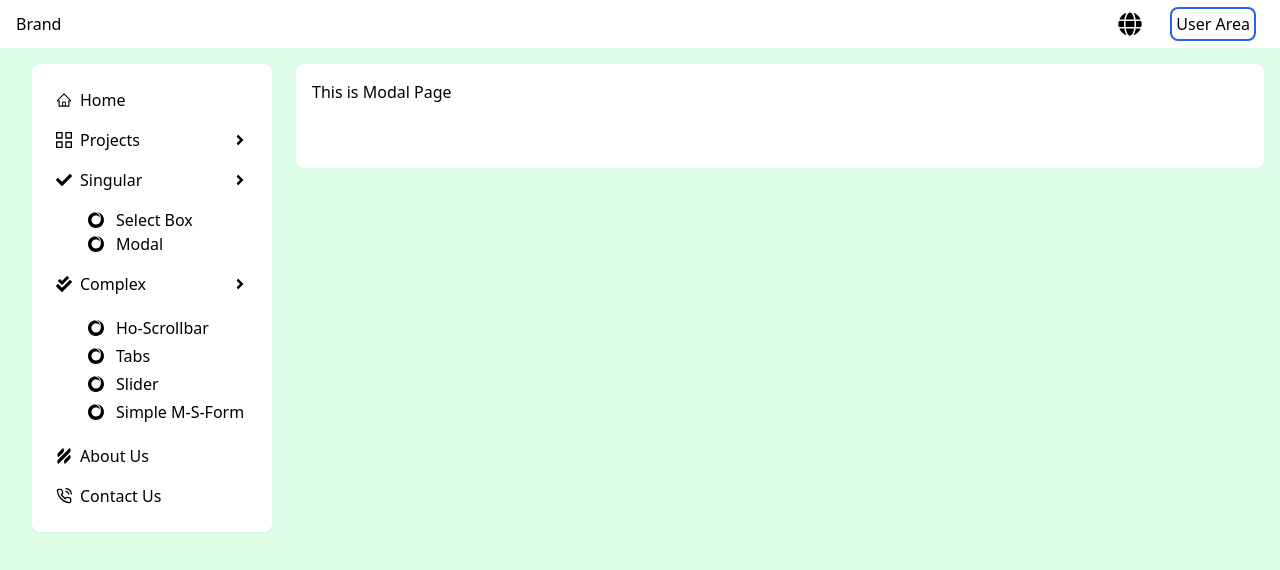
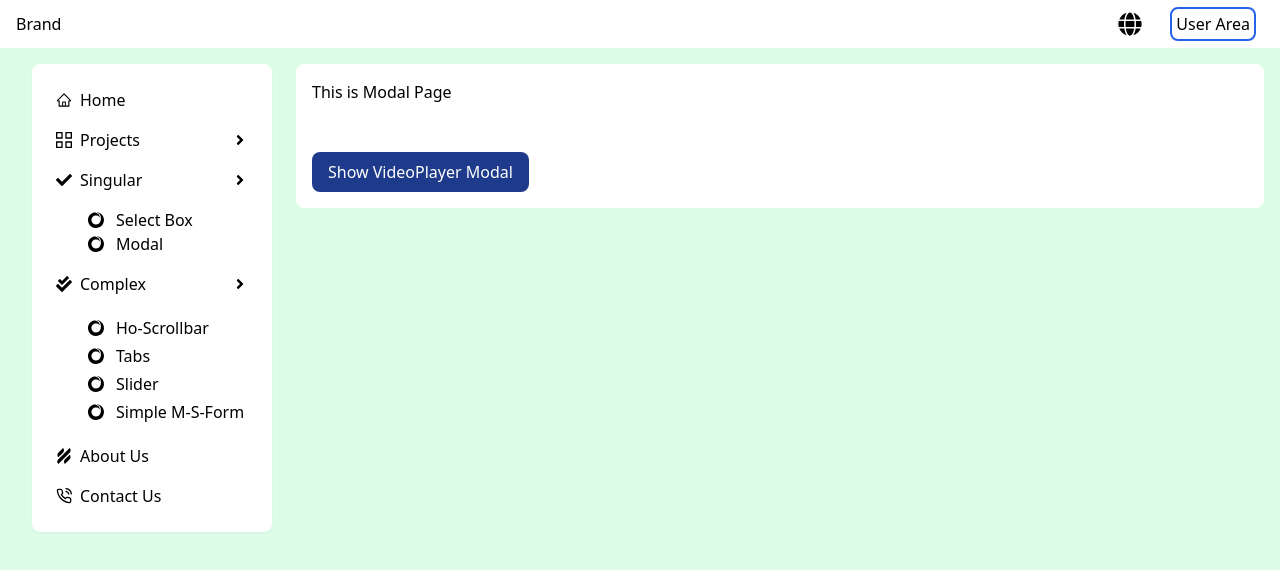
Before and after one commit to kannarisa/nextjs-tailwind-sandbox, a Next.js app: page /singular/modal in a window 1280 px wide. Shown: the top 570 px of the page. Built offline with nearby package versions, Linux system fonts and the light colour scheme.

Commit message:
Feat: add VideoPlayer Modal

```diff
--- /dev/null
+++ b/app/singular/modal/components/VideoPlayerModal.jsx
@@ -0,0 +1,44 @@
+"use client";
+import Modal from "@/components/modal/Modal";
+import { useState } from "react";
+
+const VideoPlayerModal = () => {
+  const [showModal, setShowModal] = useState(false);
+
+  const openModalHandler = () => {
+    setShowModal(true);
+  };
+
+  const closeModalHandler = () => {
+    setShowModal(false);
+  };
+  return (
+    <div>
+      <button
+        className="px-4 py-2 bg-blue-900 text-white rounded-lg"
+        onClick={openModalHandler}
+      >
+        Show VideoPlayer Modal
+      </button>
+      <Modal
+        isOpen={showModal}
+        onDismiss={closeModalHandler}
+        title="VideoPlayer Modal"
+      >
+        <div className="my-4">
+          <iframe
+            width="560"
+            height="315"
+            src="https://www.youtube.com/embed/Bv4CqIxqTMA?si=tPFak3zc20kXWMRR"
+            title="YouTube video player"
+            allow="accelerometer; autoplay; clipboard-write; encrypted-media; gyroscope; picture-in-picture; web-share"
+            referrerPolicy="strict-origin-when-cross-origin"
+            allowFullScreen
+          ></iframe>
+        </div>
+      </Modal>
+    </div>
+  );
+};
+
+export default VideoPlayerModal;
--- a/app/singular/modal/page.jsx
+++ b/app/singular/modal/page.jsx
@@ -1,6 +1,7 @@
 import React from "react";
 import SimpleHelloWorldModal from "./components/SimpleHelloWorldModal";
 import ShowImageModal from "./components/ShowimageModal";
+import VideoPlayerModal from "./components/VideoPlayerModal";
 
 const ModalPage = () => {
   return (
@@ -10,6 +11,7 @@ const ModalPage = () => {
       <br />
       {/* <SimpleHelloWorldModal /> */}
       {/* <ShowImageModal /> */}
+      <VideoPlayerModal />
     </div>
   );
 };
```
